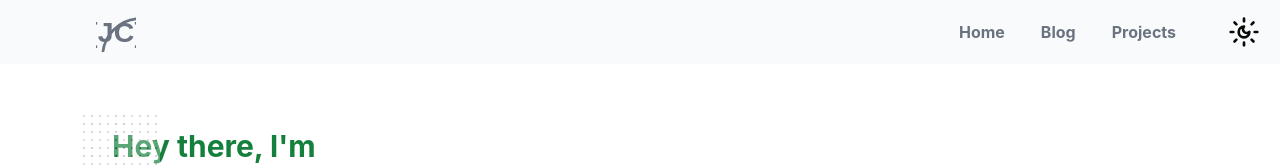
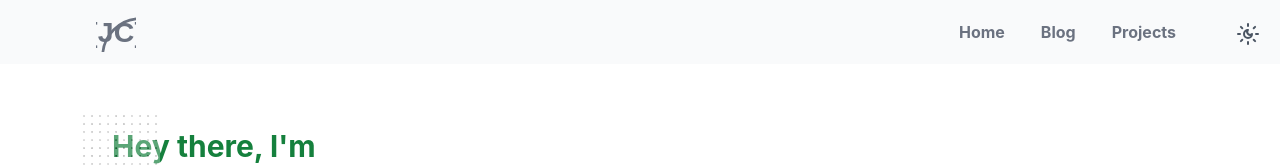
Before and after one commit to judahtc/judahtc.github.io, a React (Vite) app: page / in a window 1280 px wide. Shown: the top 167 px of the page. Built offline with nearby package versions, Linux system fonts and the light colour scheme.

Commit message:
fix: changed the color of the dark mode icon on light and darkmode

```diff
--- a/src/components/Home.tsx
+++ b/src/components/Home.tsx
@@ -49,9 +49,9 @@ export default function Home() {
             <Devider />
             <div
                 onClick={ToggleTheme}
-                className="fixed bottom-20 right-4 cursor-pointer lg:top-4 lg:right-5 z-50"
+                className="fixed bottom-20 right-4 cursor-pointer lg:top-[1.4rem] text-gray-600 dark:text-zinc-400 lg:right-5 z-50"
             >
-                <SunMoon size={32} />
+                <SunMoon size={24} />
             </div>
             <Certs />
 
```
